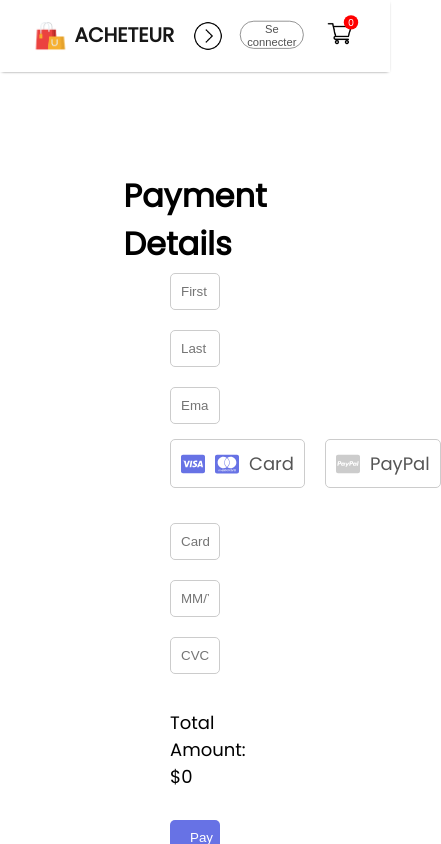
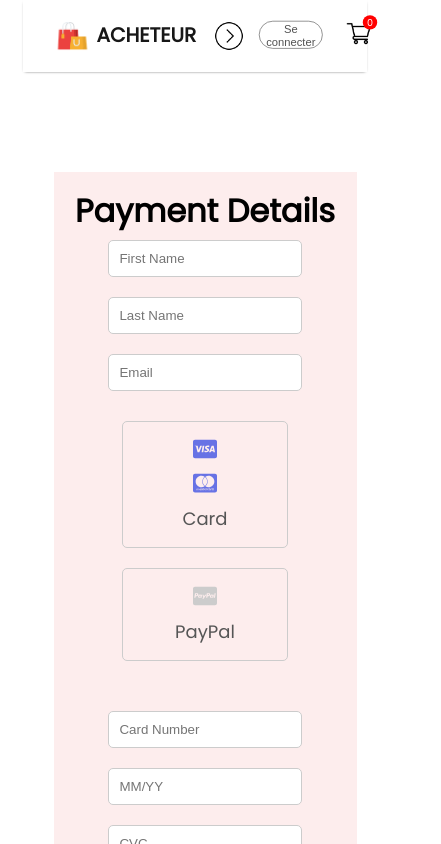
Before and after one commit to cyrano21/Fr-commerce-Front, a React (Vite) app: page /payment in a window 390 px wide. Shown: the top 844 px of the page, 441 px wide, since content can reach past the window. Built offline with nearby package versions, Linux system fonts and the light colour scheme; no server answers.

Commit message:
add .env

```diff
--- a/src/Components/PaymentPage.jsx
+++ b/src/Components/PaymentPage.jsx
@@ -33,6 +33,7 @@ const PaymentPage = () => {
 
   return (
     <div className="payment-page">
+      <div>
         <h1>Payment Details</h1>
         <div className="payment-form">
           {/* Informations personnelles */}
@@ -68,11 +69,15 @@ const PaymentPage = () => {
             >
               <FaCcVisa
                 size={24}
-              color={customerInfo.paymentMethod === 'card' ? '#6772E5' : '#ccc'}
+                color={
+                  customerInfo.paymentMethod === 'card' ? '#6772E5' : '#ccc'
+                }
               />
               <FaCcMastercard
                 size={24}
-              color={customerInfo.paymentMethod === 'card' ? '#6772E5' : '#ccc'}
+                color={
+                  customerInfo.paymentMethod === 'card' ? '#6772E5' : '#ccc'
+                }
               />
               <span>Card</span>
             </div>
@@ -125,6 +130,7 @@ const PaymentPage = () => {
           <button onClick={handlePayment}>Pay Now</button>
         </div>
       </div>
+    </div>
   )
 }
 
--- a/src/Components/ProductDisplay.jsx
+++ b/src/Components/ProductDisplay.jsx
@@ -19,7 +19,7 @@ const ProductDisplay = (props) => {
         <div className="productdisplay-img">
           <img
             className="productdisplay-main-img"
-            src={`https://site--e-commerce-backend--cl5kfjmsrksj.code.run${product.image}`}
+            src={product.image}
             alt="img"
           />
         </div>
--- a/src/Context/ShopContext.jsx
+++ b/src/Context/ShopContext.jsx
@@ -1,4 +1,6 @@
 import { createContext, useEffect, useState } from 'react'
+
+const backendUrl = import.meta.env.VITE_BACKEND_URL
 
 export const ShopContext = createContext(null)
 
@@ -27,12 +29,12 @@ const ShopContextProvider = (props) => {
   const [cartItems, setCartItems] = useState(getDefaultCart())
 
   useEffect(() => {
-    fetch('https://site--e-commerce-backend--cl5kfjmsrksj.code.run/allproducts')
+    fetch(`${backendUrl}/allproducts`)
       .then((res) => res.json())
       .then((data) => setProducts(data))
 
     if (localStorage.getItem('auth-token')) {
-      fetch('https://site--e-commerce-backend--cl5kfjmsrksj.code.run/getcart', {
+      fetch(`${backendUrl}/getcart`, {
         method: 'POST',
         headers: {
           Accept: 'application/form-data',
@@ -72,9 +74,7 @@ const ShopContextProvider = (props) => {
   const addToCart = (itemId) => {
     setCartItems((prev) => ({ ...prev, [itemId]: prev[itemId] + 1 }))
     if (localStorage.getItem('auth-token')) {
-      fetch(
-        'https://site--e-commerce-backend--cl5kfjmsrksj.code.run/addtocart',
-        {
+      fetch(`${backendUrl}/addtocart`, {
         method: 'POST',
         headers: {
           Accept: 'application/json',
@@ -82,8 +82,7 @@ const ShopContextProvider = (props) => {
           'Content-Type': 'application/json',
         },
         body: JSON.stringify({ itemId: itemId }),
-        },
-      )
+      })
         .then((response) => {
           if (!response.ok) {
             throw new Error('Network response was not ok')
@@ -105,9 +104,7 @@ const ShopContextProvider = (props) => {
   const removeFromCart = (itemId) => {
     setCartItems((prev) => ({ ...prev, [itemId]: prev[itemId] - 1 }))
     if (localStorage.getItem('auth-token')) {
-      fetch(
-        'https://site--e-commerce-backend--cl5kfjmsrksj.code.run/removefromcart',
-        {
+      fetch(`${backendUrl}/removefromcart`, {
         method: 'POST',
         headers: {
           Accept: 'application/json',
@@ -115,8 +112,7 @@ const ShopContextProvider = (props) => {
           'Content-Type': 'application/json',
         },
         body: JSON.stringify({ itemId: itemId }),
-        },
-      )
+      })
         .then((response) => {
           if (!response.ok) {
             throw new Error('Network response was not ok')
--- a/src/styles/components/_navbar.scss
+++ b/src/styles/components/_navbar.scss
@@ -164,18 +164,43 @@
 }
 
 @media(max-width: 500px) {
+  body {
+    width: 100%;
+
+    #root {
+      width: 100%;
+      display: flex;
+      flex-direction: column;
+      align-items: center;
+      justify-content: center;
+    }
+  }
+
+  .nav {
+    display: flex;
+    align-items: center;
+    justify-content: normal;
+  }
+
   .navbar {
-    padding: 8px 0px;
+
+    padding: 8px 0;
     gap: 0;
   }
+
   .nav-logo {
     transform: scale(0.8);
   }
+
   .nav-menu {
-    height: 70px;
+
     top: 50px;
+    width: auto;
   }
+
   .nav-login-cart {
     transform: scale(0.8);
   }
+
+
 }
--- a/src/styles/components/_paymentpage.scss
+++ b/src/styles/components/_paymentpage.scss
@@ -1,8 +1,11 @@
 .payment-page {
-  margin: 100px 170px;
+  margin: 100px auto;
+  padding: 0 20px;
   display: flex;
   flex-direction: column;
   align-items: center;
+  width: 100%;
+  max-width: 800px;
 }
 
 .payment-form {
@@ -18,6 +21,7 @@
   margin: 5px 0;
   border: 1px solid #ccc;
   border-radius: 5px;
+  width: calc(100% - 22px); /* 10px padding on each side + 1px border on each side */
 }
 
 .total-amount {
@@ -33,12 +37,12 @@
   border-radius: 5px;
   cursor: pointer;
   margin-top: 20px;
+  width: 100%;
 }
 
 .payment-form button:hover {
   background-color: #5469d4;
 }
-
 
 .payment-method {
   display: flex;
@@ -55,6 +59,7 @@
   padding: 10px;
   border: 1px solid #ccc;
   border-radius: 5px;
+  width: fit-content;
 }
 
 .payment-method-option:hover {
@@ -65,3 +70,73 @@
   font-size: 18px;
   color: #555;
 }
+
+/* Media Queries */
+@media (max-width: 768px) {
+  .payment-page {
+    div {
+      background: #FDEDED;
+      width: 70%;
+      padding: 15px;
+      display: flex;
+      flex-direction: column;
+      align-items: center;
+      justify-content: center;
+      text-align: center;
+    }
+
+    .payment-form {
+      max-width: 100%;
+      padding: 0 10px; // Ajout de padding pour éviter que les éléments touchent les bords
+    }
+
+    .payment-form input, .payment-form button {
+      width: calc(100% - 20px); // Ajuster la largeur pour prendre en compte le padding
+    }
+
+    .payment-method {
+      flex-direction: column;
+    }
+
+    .payment-method-option {
+      width: 100%;
+      justify-content: center; // Centrer le contenu pour les options de paiement
+    }
+
+  }
+
+
+}
+
+@media (max-width: 480px) {
+
+  div {
+    width: 80%;
+
+    .payment-page {
+      width: 100vw;
+      max-height: 100%;
+      padding: 0 10px;
+    }
+
+    .payment-form {
+      max-width: 70%;
+      padding: 0 10px;
+    }
+
+    .payment-form input, .payment-form button {
+      width: calc(100% - 20px); // Ajuster la largeur pour prendre en compte le padding
+    }
+
+    .payment-method {
+      flex-direction: column;
+    }
+
+    .payment-method-option {
+      width: 100%;
+      justify-content: center; // Centrer le contenu pour les options de paiement
+    }
+  }
+
+
+}
```
Also changed, not shown: 2 other files (tests, documents, lock files or other folders). Lines whose indentation alone changed are shown as unchanged.
